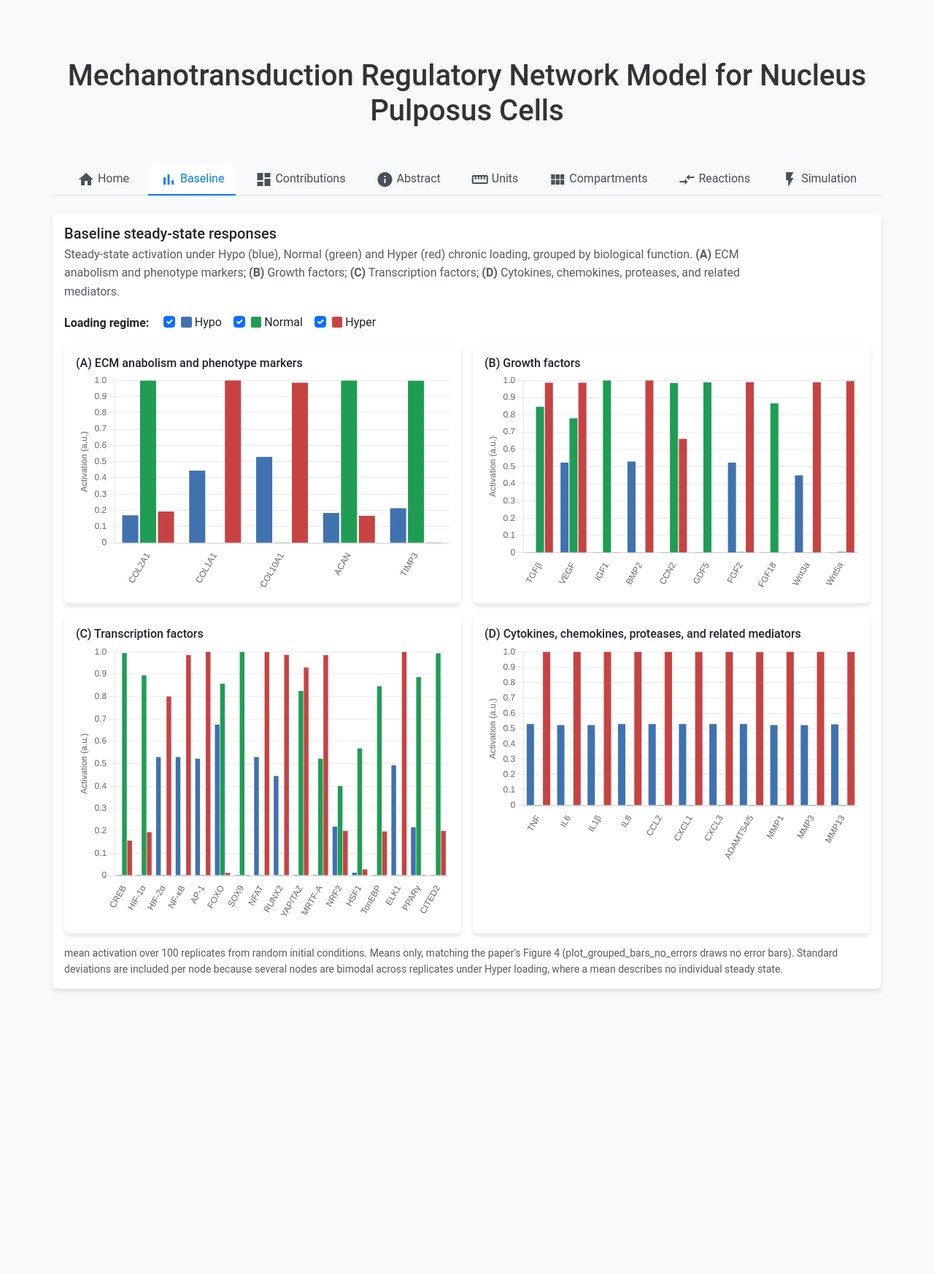
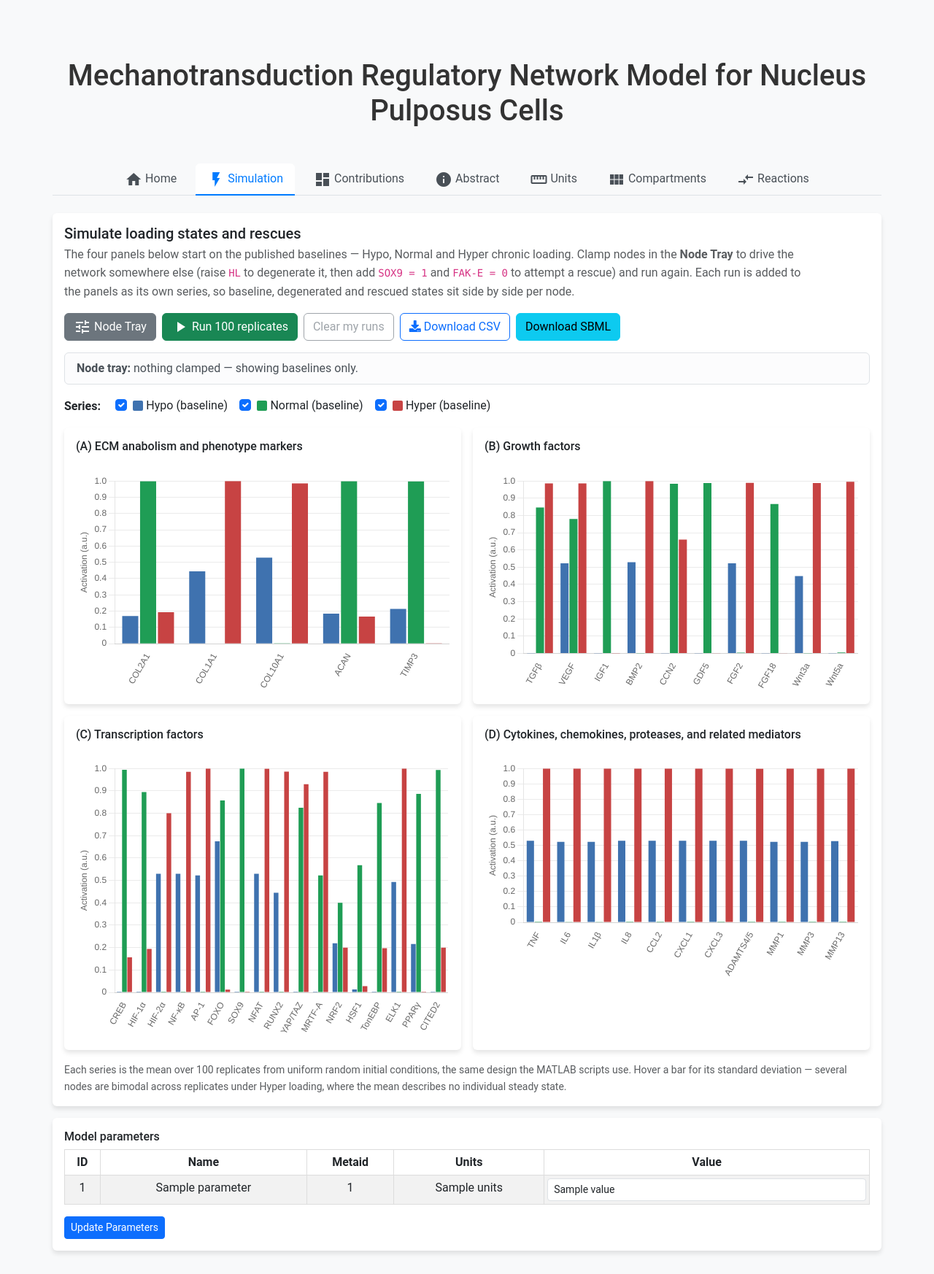
Before and after one commit to SpineView1/np-mt-rnm-web, a Django app: template ModelSimFront/templates/view_sbml.html in a window 1280 px wide. Shown: the whole page at 73% size. Before the commit the page ends 1359 px from the top, so only its background shows below. Run offline with Django 5.2, Linux system fonts and the light colour scheme; the template is opened without the code that fills it: most values are stand-ins (such as "Sample title", 1, 10 or a date in 2020); some libraries are stand-ins or nearby versions.

Commit message:
ui: drop the Baseline tab, land on Simulation
The Baseline tab only ever showed the three published regimes, which is
exactly what the Simulation tab shows when the Node Tray is untouched. Two
tabs drawing the same panels from the same bundle was redundant, so the
read-only one goes and Simulation becomes the landing tab.

Removes baseline_tab.html and baseline_panels.js; rnm_panels.js is now used
by the one remaining caller. The data-url holder loses its "baseline-" prefix
since it is no longer baseline-specific.

Co-Authored-By: Claude Opus 5 (1M context) <noreply@anthropic.com>

```diff
--- a/ModelSimFront/templates/partials/baseline_tab.html
+++ /dev/null
@@ -1,30 +0,0 @@
-{% load static %}
-<div class="tab-pane fade show active" id="baseline" role="tabpanel" aria-labelledby="baseline-tab">
-  <div class="card">
-    <div class="card-body">
-      <h5 class="card-title mb-1">Baseline steady-state responses</h5>
-      <p class="text-muted mb-3" style="max-width: 62rem;">
-        Steady-state activation under Hypo (blue), Normal (green) and Hyper (red)
-        chronic loading, grouped by biological function.
-        <strong>(A)</strong> ECM anabolism and phenotype markers;
-        <strong>(B)</strong> Growth factors;
-        <strong>(C)</strong> Transcription factors;
-        <strong>(D)</strong> Cytokines, chemokines, proteases, and related mediators.
-      </p>
-
-      <div class="d-flex flex-wrap align-items-center gap-3 mb-3"
-           id="baseline-regime-toggles" role="group"
-           aria-label="Show or hide loading regimes">
-        <span class="fw-semibold me-1">Loading regime:</span>
-        <!-- Populated from the bundle so the labels and colours cannot drift
-             out of step with the data. -->
-      </div>
-
-      <div class="row g-3" id="baseline-panels">
-        <!-- One column per Figure 4 panel, filled in by baseline_panels.js. -->
-      </div>
-
-      <p class="text-muted small mt-3 mb-0" id="baseline-provenance"></p>
-    </div>
-  </div>
-</div>
--- a/ModelSimFront/templates/partials/nav_tabs.html
+++ b/ModelSimFront/templates/partials/nav_tabs.html
@@ -5,8 +5,8 @@
       </a>
   </li>
   <li class="nav-item" role="presentation">
-      <button class="nav-link active" id="baseline-tab" data-bs-toggle="tab" data-bs-target="#baseline" type="button" role="tab" aria-controls="baseline" aria-selected="true">
-          <i class="material-icons align-middle">bar_chart</i> Baseline
+      <button class="nav-link active" id="simulation-tab" data-bs-toggle="tab" data-bs-target="#simulation" type="button" role="tab" aria-controls="simulation" aria-selected="true">
+          <i class="material-icons align-middle">flash_on</i> Simulation
       </button>
   </li>
   <li class="nav-item" role="presentation">
@@ -34,9 +34,4 @@
           <i class="material-icons align-middle">compare_arrows</i> Reactions
       </button>
   </li>
-  <li class="nav-item" role="presentation">
-      <button class="nav-link" id="simulation-tab" data-bs-toggle="tab" data-bs-target="#simulation" type="button" role="tab" aria-controls="simulation" aria-selected="false">
-          <i class="material-icons align-middle">flash_on</i> Simulation
-      </button>
-  </li>
 </ul>
--- a/ModelSimFront/templates/partials/simulation_tab.html
+++ b/ModelSimFront/templates/partials/simulation_tab.html
@@ -1,5 +1,5 @@
 {% load static %}
-<div class="tab-pane fade" id="simulation" role="tabpanel" aria-labelledby="simulation-tab">
+<div class="tab-pane fade show active" id="simulation" role="tabpanel" aria-labelledby="simulation-tab">
   <div class="card">
     <div class="card-body">
       <h5 class="card-title mb-1">Simulate loading states and rescues</h5>
--- a/ModelSimFront/templates/view_sbml.html
+++ b/ModelSimFront/templates/view_sbml.html
@@ -187,7 +187,6 @@
     <input type="hidden" id="session-key" value="{{ session_key }}">
     {% include "partials/nav_tabs.html" %}
     <div class="tab-content" id="myTabContent">
-      {% include "partials/baseline_tab.html" %}
       {% include "partials/overview_tab.html" %}
       {% include "partials/metadata_tab.html" %}
       {% include "partials/units_tab.html" %}
@@ -206,9 +205,8 @@
   <script src="https://cdn.jsdelivr.net/npm/bootstrap@5.3.0/dist/js/bootstrap.min.js"></script>
   <!-- Custom JavaScript -->
   <script src="https://cdnjs.cloudflare.com/ajax/libs/Chart.js/4.4.1/chart.umd.min.js"></script>
-  <span id="baseline-data-url" data-url="{% static 'data/baseline_groups.json' %}" hidden></span>
+  <span id="panel-data-url" data-url="{% static 'data/baseline_groups.json' %}" hidden></span>
   <script src="{% static 'js/rnm_panels.js' %}"></script>
-  <script src="{% static 'js/baseline_panels.js' %}"></script>
   <script src="{% static 'js/simulation_panels.js' %}"></script>
   <script src="{% static 'js/main.js' %}"></script>
   <script>
--- a/static/js/baseline_panels.js
+++ /dev/null
@@ -1,73 +0,0 @@
-/*
- * Baseline tab: the paper's Figure 4, read-only.
- *
- * Steady-state activation under Hypo / Normal / Hyper chronic loading, in the
- * four panels of the published caption. The Simulation tab shows the same
- * panels but lets the Node Tray drive additional states onto them.
- */
-(function () {
-  "use strict";
-
-  function start(bundle) {
-    var panelGroup = window.NPMT.createPanelGroup({
-      containerId: "baseline-panels",
-      togglesId: "baseline-regime-toggles",
-      bundle: bundle
-    });
-    if (!panelGroup) {
-      return;
-    }
-
-    bundle.regimes.forEach(function (regime) {
-      var values = {};
-      var stds = {};
-      Object.keys(bundle.groups).forEach(function (categoryId) {
-        var group = bundle.groups[categoryId];
-        group.nodes.forEach(function (node, i) {
-          values[node] = group.series[regime].mean[i];
-          stds[node] = group.series[regime].std[i];
-        });
-      });
-      panelGroup.addSeries({
-        key: "baseline-" + regime,
-        label: regime,
-        color: bundle.regime_colors[regime],
-        values: values,
-        stds: stds
-      });
-    });
-
-    var prov = document.getElementById("baseline-provenance");
-    if (prov && bundle.provenance) {
-      prov.textContent = bundle.provenance.statistic + ". " + bundle.provenance.note;
-    }
-  }
-
-  function showError(message) {
-    var panels = document.getElementById("baseline-panels");
-    if (!panels) {
-      return;
-    }
-    panels.innerHTML =
-      '<div class="col-12"><div class="alert alert-warning mb-0"></div></div>';
-    panels.querySelector(".alert").textContent =
-      "Could not load the baseline data: " + message;
-  }
-
-  document.addEventListener("DOMContentLoaded", function () {
-    var urlHolder = document.getElementById("baseline-data-url");
-    if (!urlHolder) {
-      showError("data URL not found on the page.");
-      return;
-    }
-    if (typeof Chart === "undefined" || !window.NPMT) {
-      showError("charting library failed to load.");
-      return;
-    }
-    window.NPMT.loadBundle(urlHolder.getAttribute("data-url"))
-      .then(start)
-      .catch(function (err) {
-        showError(err.message);
-      });
-  });
-})();
--- a/static/js/simulation_panels.js
+++ b/static/js/simulation_panels.js
@@ -213,7 +213,7 @@
   }
 
   document.addEventListener("DOMContentLoaded", function () {
-    var urlHolder = el("baseline-data-url");
+    var urlHolder = el("panel-data-url");
     if (!urlHolder || typeof Chart === "undefined" || !window.NPMT) {
       return;
     }
```
